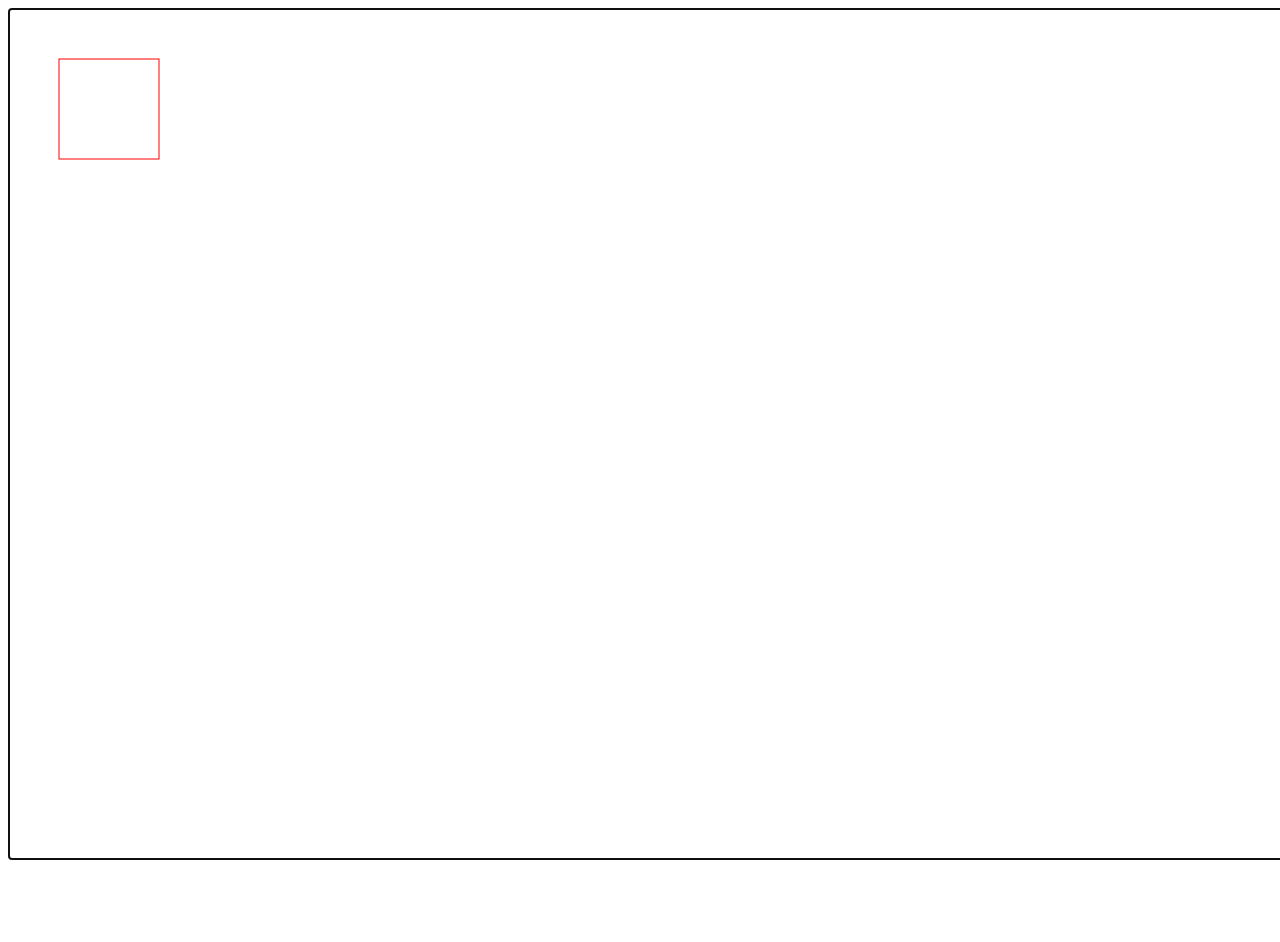
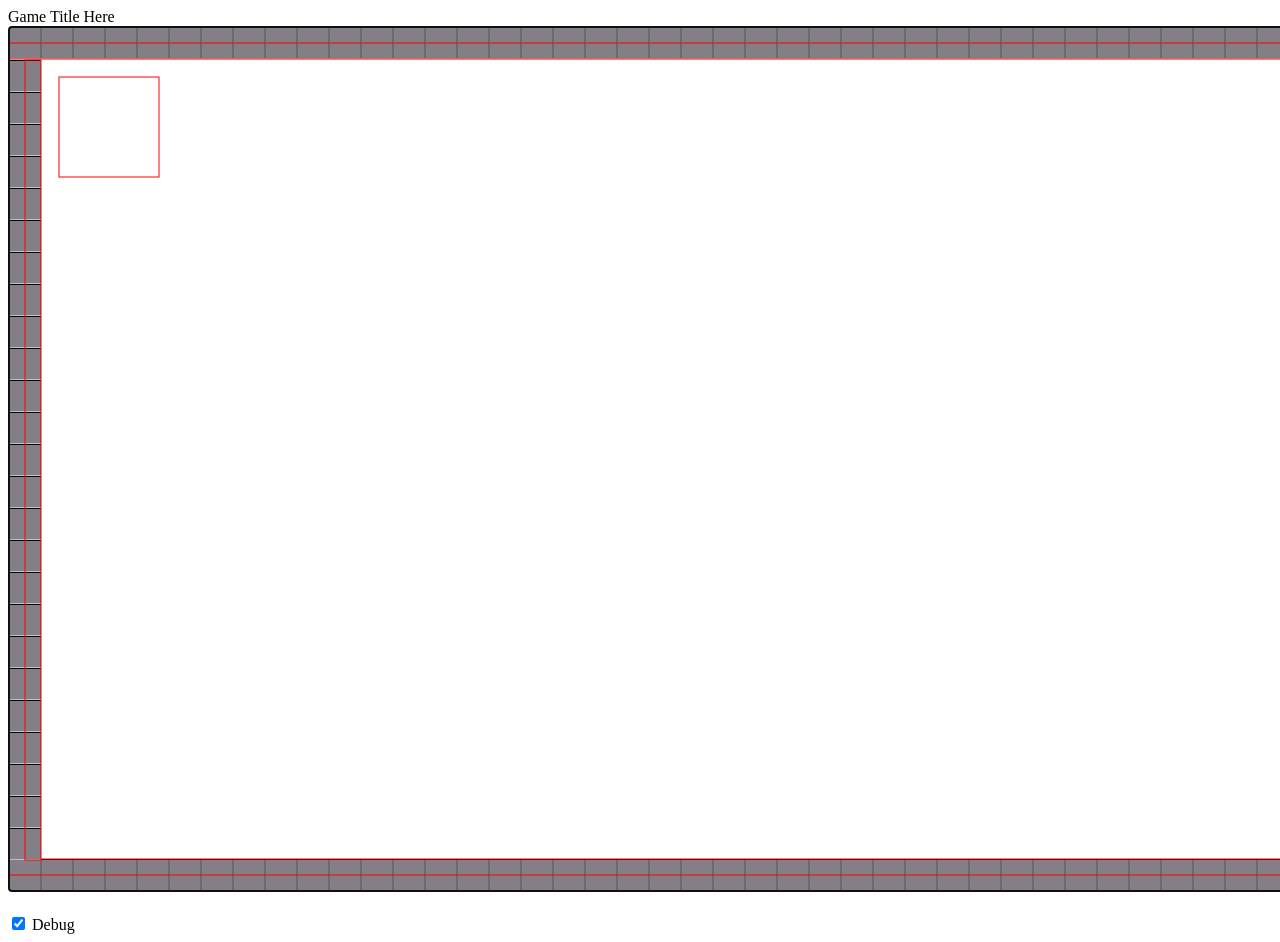
Before and after one commit to NicoRoberts/TCSS491proj, a plain HTML site: page index.html in a window 1280 px wide. Shown: the top 942 px of the page. Before the commit the page ends 872 px from the top, so only its background shows below. Drawn offline with Linux system fonts and the light colour scheme.

Commit message:
Boundary collision and debug mode implemented

```diff
--- a/Player.js
+++ b/Player.js
@@ -4,38 +4,107 @@ class Player{
 
 	constructor(game,x,y){
 		Object.assign(this, {game, x,y});
+
+		this.game.Player = this;
+
 		this.velocity = {x:0, y:0};
-	}
-	update(){
+
+		this.updateBB();
+
+	};
+
+
+	updateBB() {
+		this.lastBB = this.BB;
+		this.BB = new BoundingBox(this.x, this.y, 100, 100); //100 100 Should be changed later.
+	};
+
+	update() {
 
 		//Update Velocity
-		if(this.game.W){
-			this.velocity.y = -1*this.SET_VELOCITY.Y;
-		} else if(this.game.S){
+		if(this.game.W) {
+			this.velocity.y = -1 * this.SET_VELOCITY.Y;
+		} else if (this.game.S) {
 			this.velocity.y = this.SET_VELOCITY.Y;
 		}
-		else{
+		else {
 			this.velocity.y = 0;
 		}
 
-		if(this.game.A){
-			this.velocity.x = -1*this.SET_VELOCITY.X;
-		} else if(this.game.D){
+		if(this.game.A) {
+			this.velocity.x = -1 * this.SET_VELOCITY.X;
+
+		} else if (this.game.D) {
 			this.velocity.x = this.SET_VELOCITY.X;
 		}
-		else{
+		else {
 			this.velocity.x = 0;
 		}
 
 		//Update Position
 		this.x += this.velocity.x
 		this.y += this.velocity.y
-	}
-	draw(ctx){
+		this.updateBB();
+
+		//collision
+		var that = this;
+		this.game.entities.forEach(function (entity) {
+			if (entity.BB && that.BB.collide(entity.BB)) {
+
+				if (entity instanceof RightBoundary) {
+
+
+					//left side of the barrier
+					if (that.BB.collide(entity.BB)) {
+						that.x = entity.BB.left - PARAMS.PLAYERWIDTH;
+						if (that.velocity.x > 0) that.velocity.x = 0;
+
+					}
+					that.updateBB();
+				}
+
+				if (entity instanceof LeftBoundary) {
+
+					//right side of the barrier
+					if (that.BB.collide(entity.BB)) {
+						that.x = entity.BB.right;
+						if (that.velocity.x < 0) that.velocity.x = 0;
+
+					}
+					that.updateBB();
+				}
+
+				if (entity instanceof TopBoundary) {
+
+					//top side of the barrier
+					if (that.BB.collide(entity.BB)) {
+						that.y = entity.BB.bottom;
+						if (that.velocity.y < 0) that.velocity.y = 0;
+
+					}
+					that.updateBB();
+				}
+
+				if (entity instanceof BottomBoundary) {
+					//bottomside of the barrier
+					if (that.BB.collide(entity.BB)) {
+						that.y = entity.BB.top - PARAMS.PLAYERHEIGHT;
+						if (that.velocity.y > 0) that.velocity.y = 0;
+
+					}
+					that.updateBB();
+				}
+
+			}
+
+		});
+	};
+
+	draw(ctx) {
 		ctx.fillStyle = "White";
 		ctx.strokeStyle = "Red";
 
 		ctx.strokeRect(this.x,this.y,100,100);
-	}
+	};
 
-}
+};
--- /dev/null
+++ b/boundary.js
@@ -0,0 +1,119 @@
+class BottomBoundary {
+    constructor(game, x, y, w) {
+        Object.assign(this, { game, x, y, w });
+
+        this.spritesheet = ASSET_MANAGER.getAsset("./images/tile.png");
+
+        this.BB = new BoundingBox(this.x, this.y, this.w, PARAMS.TILEHEIGHT / 2);
+
+
+    };
+
+    update() {
+    };
+
+    draw(ctx) {
+        let tileCount = this.w / PARAMS.TILEWIDTH;
+        for (var i = 0; i < tileCount; i++) {
+            //BOTTOM
+            ctx.drawImage(this.spritesheet,0,0,32,32, this.x + i * PARAMS.TILEWIDTH, this.y, PARAMS.TILEWIDTH, PARAMS.TILEHEIGHT);
+        }
+        if (PARAMS.DEBUG) {
+            ctx.strokeStyle = 'Red';
+            ctx.strokeRect(this.BB.x, this.BB.y, this.BB.width, this.BB.height);
+        }
+    };
+};
+
+class TopBoundary {
+    constructor(game, x, y, w) {
+        Object.assign(this, { game, x, y, w });
+
+        this.spritesheet = ASSET_MANAGER.getAsset("./images/tile.png");
+
+        this.BB = new BoundingBox(this.x, this.y + (PARAMS.TILEWIDTH / 2), this.w, PARAMS.TILEHEIGHT / 2);
+
+    };
+
+    update() {
+    };
+
+
+    draw(ctx) {
+        let tileCount = this.w / PARAMS.TILEWIDTH;
+
+        for (var i = 0; i < tileCount; i++) {
+            //BOTTOM
+            ctx.drawImage(this.spritesheet,0,0,32,32, this.x + i * PARAMS.TILEWIDTH, this.y, PARAMS.TILEWIDTH, PARAMS.TILEHEIGHT);
+
+
+        }
+
+        if (PARAMS.DEBUG) {
+            ctx.strokeStyle = 'Red';
+            ctx.strokeRect(this.BB.x, this.BB.y, this.BB.width, this.BB.height);
+        }
+
+    };
+};
+
+class LeftBoundary {
+    constructor(game, x, y, w) {
+        Object.assign(this, { game, x, y, w });
+
+        this.spritesheet = ASSET_MANAGER.getAsset("./images/tile.png");
+
+        this.BB = new BoundingBox(this.x + (PARAMS.TILEWIDTH / 2), this.y, PARAMS.TILEWIDTH / 2, this.w); //this.w is passed for the height, refractor if there is time.
+
+        //Tile is 32 x 32 (width x height)
+
+    };
+
+    update() {
+    };
+
+
+    draw(ctx) {
+        let tileCount = (this.w / PARAMS.TILEHEIGHT);
+
+        for (var i = 0; i < tileCount; i++) {
+            ctx.drawImage(this.spritesheet,0,0,32,32, this.x, this.y  + i * PARAMS.TILEHEIGHT, PARAMS.TILEWIDTH, PARAMS.TILEHEIGHT);
+        }
+
+        if (PARAMS.DEBUG) {
+            ctx.strokeStyle = 'Red';
+            ctx.strokeRect(this.BB.x, this.BB.y, this.BB.width, this.BB.height);
+        }
+
+    };
+};
+
+class RightBoundary {
+    constructor(game, x, y, w) {
+        Object.assign(this, { game, x, y, w });
+
+        this.spritesheet = ASSET_MANAGER.getAsset("./images/tile.png");
+
+        this.BB = new BoundingBox(this.x, this.y, PARAMS.TILEWIDTH / 2, this.w); //this.w is passed for the height, refractor if there is time.
+        //Tile is 32 x 32 (width x height)
+
+    };
+
+    update() {
+    };
+
+
+    draw(ctx) {
+        let tileCount = (this.w / PARAMS.TILEHEIGHT);
+
+        for (var i = 0; i < tileCount; i++) {
+            ctx.drawImage(this.spritesheet,0,0,32,32, this.x, this.y  + i * PARAMS.TILEHEIGHT, PARAMS.TILEWIDTH, PARAMS.TILEHEIGHT);
+        }
+
+        if (PARAMS.DEBUG) {
+            ctx.strokeStyle = 'Red';
+            ctx.strokeRect(this.BB.x, this.BB.y, this.BB.width, this.BB.height);
+        }
+
+    };
+};
--- /dev/null
+++ b/boundingbox.js
@@ -0,0 +1,20 @@
+class BoundingBox {
+    constructor(x, y, width, height) {
+        Object.assign(this, { x, y, width, height });
+
+        this.left = x;
+        this.top = y;
+        this.right = this.left + this.width;
+        this.bottom = this.top + this.height;
+    };
+
+    collide(oth) {
+
+        /* if ((this.left < oth.right) || (this.right > oth.left) || (this.top < oth.bottom) || (this.bottom > oth.top)) return true;
+        return false; */
+        if (this.right > oth.left && this.left < oth.right && this.top < oth.bottom && this.bottom > oth.top) {
+            return true;
+        }
+        return false;
+    };
+};
--- a/index.html
+++ b/index.html
@@ -10,14 +10,36 @@
     <script type="text/javascript" src="./assetmanager.js"></script>
     <script type="text/javascript" src="./timer.js"></script>
     <script type="text/javascript" src="./gameengine.js"></script>
+
+    <!-- Black #3 javascript files -->
+    <script type="text/javascript" src="./Player.js"></script>
+    <script type="text/javascript" src="./boundary.js"></script>
+    <!-- ------------------------- -->
+
     <script type="text/javascript" src="./sceneManager.js"></script>
     <script type="text/javascript" src="./util.js"></script>
+
+    <!-- Black #3 javascript files -->
+    <script type="text/javascript" src="./boundingbox.js"></script>
+    <!-- ------------------------- -->
+
     <script type="text/javascript" src="./main.js"></script>
-    <script type="text/javascript" src="./Player.js"></script>
+
 
 
 </head>
 <body>
-    <canvas id="gameWorld" width="1890" height="850" style="background: white; border: 1px solid black" tabindex="0" autofocus></canvas>
+
+    <div>
+        Game Title Here <br />
+    </div>
+
+    <canvas id="gameWorld" width="1888" height="864" style="background: white; border: 1px solid black" tabindex="0" autofocus></canvas>
+
+    <div>
+        <br />
+        <input type="checkbox" id="debug" checked> Debug
+    </div>
+
 </body>
 </html>
--- a/main.js
+++ b/main.js
@@ -2,13 +2,24 @@ var gameEngine = new GameEngine();
 
 var ASSET_MANAGER = new AssetManager();
 
+// Black #3 Download Assets
+ASSET_MANAGER.queueDownload("./images/tile.png");
+
+
 ASSET_MANAGER.downloadAll(function () {
+
+	PARAMS.TILEWIDTH = PARAMS.BITWIDTH * PARAMS.SCALE * 2; //* 2 becuase tile is 32x32 which is double the Bitwidth
+	PARAMS.TILEHEIGHT = PARAMS.BITWIDTH * PARAMS.SCALE * 2;
+
+	PARAMS.PLAYERWIDTH = 100; //This should be updated later
+	PARAMS.PLAYERHEIGHT = 100; //This should be updated later
+
 	var canvas = document.getElementById('gameWorld');
 	var ctx = canvas.getContext('2d');
 
 	gameEngine.init(ctx);
 
-	new SceneManager(gameEngine);
+	gameEngine.addEntity(new SceneManager(gameEngine));
 
 	gameEngine.start();
 });
--- a/sceneManager.js
+++ b/sceneManager.js
@@ -3,14 +3,42 @@ class SceneManager {
 		this.game = game;
 		this.game.camera = this;
 		this.loadLevel();
-	}
+	};
 
 	clearEntities(){
 		this.game.entities = [];
-	}
+	};
 
-	loadLevel(){
-		this.player = new Player(this.game,50,50);
+	loadLevel() {
+
+		let bBoundary = new BottomBoundary(this.game, 0, 832, 1888);
+		this.game.addEntity(bBoundary);
+
+		let tBoundary = new TopBoundary(this.game, 0, 0, 1888);
+		this.game.addEntity(tBoundary);
+
+		let lBoundary = new LeftBoundary(this.game, 0, 33, 800);
+		this.game.addEntity(lBoundary);
+
+		let rBoundary = new RightBoundary(this.game, 1858, 33, 800);
+		this.game.addEntity(rBoundary);
+
+		this.player = new Player(this.game, 50, 50);
 		this.game.addEntity(this.player);
-	}
-}
+
+
+	};
+
+	update() {
+        PARAMS.DEBUG = document.getElementById("debug").checked;
+		console.log(PARAMS.DEBUG);
+	};
+
+	draw(ctx) {
+		if (PARAMS.DEBUG) {
+
+
+
+        };
+	};
+};
--- a/util.js
+++ b/util.js
@@ -26,6 +26,11 @@ window.requestAnimFrame = (function () {
 })();
 
 // add global parameters here
+const PARAMS = {
+    DEBUG: true,
+    SCALE: 1,
+    BITWIDTH: 16
+};
 
 //var params = {
 //
```
Also changed, not shown: images/tile.png (added), 1 other file.
